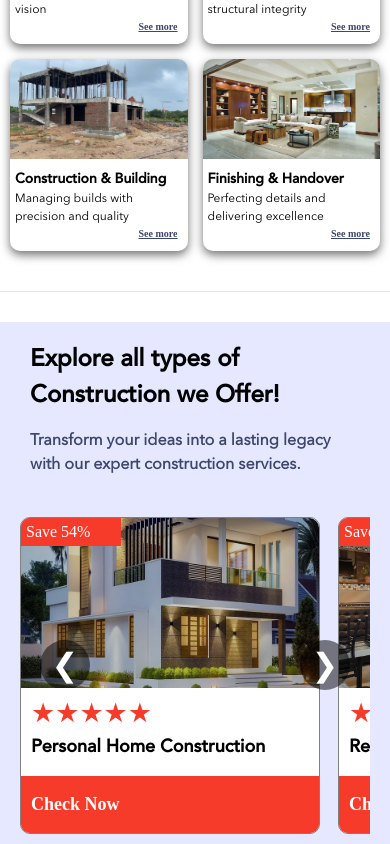
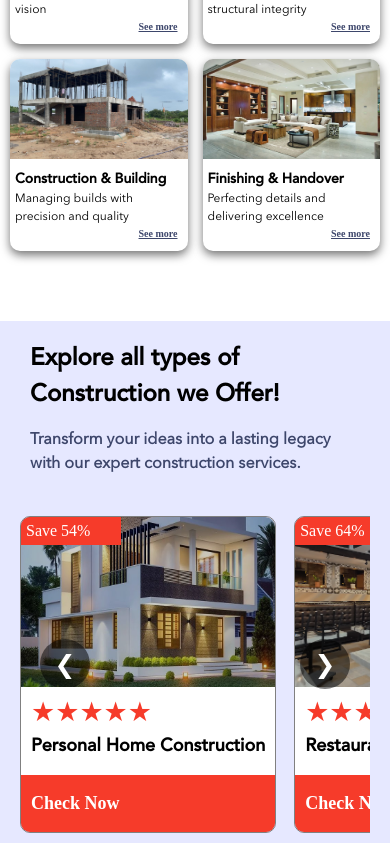
Before and after one commit to ChinmayaKumarJagadev/HomeSolution, a Next.js app: page / in a window 390 px wide. Shown: the part 915-1759 px from the top of the page. Built offline with nearby package versions, Linux system fonts and the light colour scheme; a web font is replaced by a local one.

Commit message:
add new chnages for construction section

```diff
--- a/src/pages/index.js
+++ b/src/pages/index.js
@@ -14,7 +14,6 @@ export default function Home() {
       <Header />
       <Hero />
       <Construction />
-      <hr className="mt-10" />
       <HomeConstruction />
       {/* <About /> */}
     </div>
--- a/src/styles/construction.module.css
+++ b/src/styles/construction.module.css
@@ -116,7 +116,7 @@
     padding: 0 10px;
     gap: 15px;
     /* width: 97%; */
-    margin: 20px auto;
+    margin: 20px auto 0 auto;
   }
   .constructionCardImage {
     height: 100px;
--- a/src/styles/homeConstruction.module.css
+++ b/src/styles/homeConstruction.module.css
@@ -1,6 +1,6 @@
 .homeConstructionContainer {
   padding: 20px 20px 0 20px;
-  margin-top: 30px;
+  margin-top: 70px;
   background-color: rgb(230, 232, 255);
 }
 
@@ -166,6 +166,9 @@
     gap: 18px;
   }
   .homeConstructionCard{
-    width: none;
+    min-width: 200px;
+  }
+  .scrollButton{
+    font-size: 25px;
   }
 }
```
